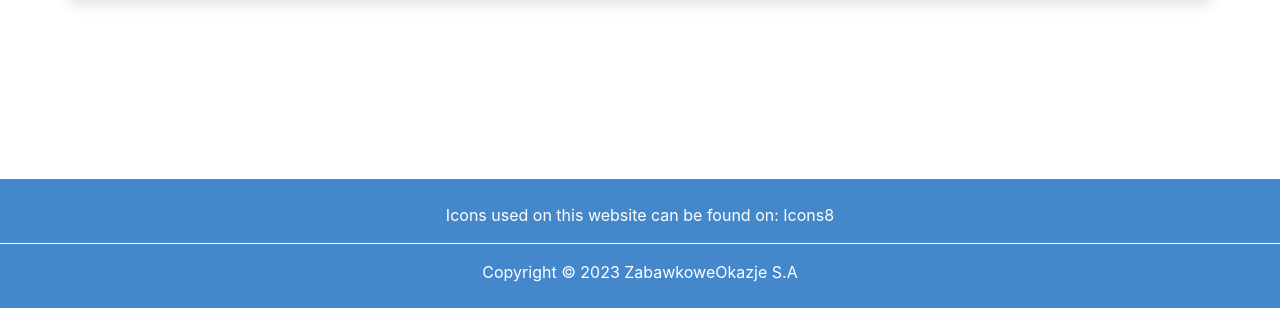
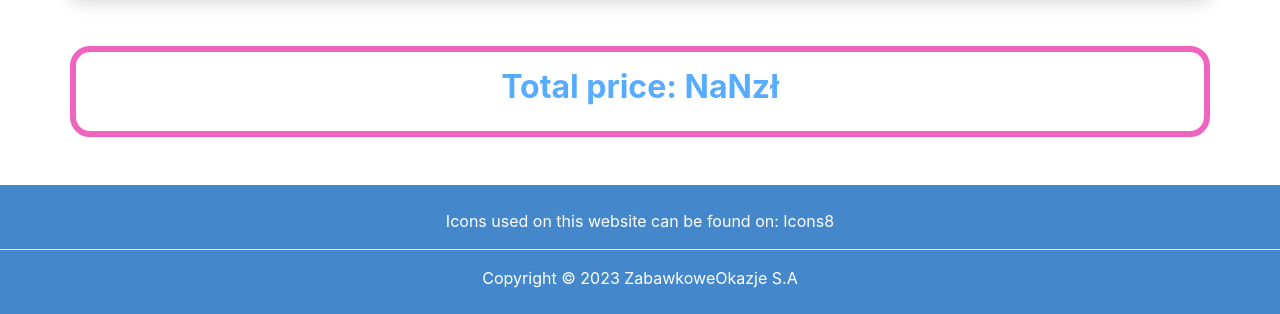
Before and after one commit to jopajak/Online-Toys-Shopping, a Flask app: template app/templates/offers_results_price.html in a window 1280 px wide. Shown: the part 492-806 px from the top of the page. Run offline with Flask 2, Linux system fonts and the light colour scheme; the template is opened without the code that fills it: most values are stand-ins (such as "Sample title", 1, 10 or a date in 2020); data that the repository does not hold is empty; parts of the project's set-up code (start-up, migrations or seed data) failed here and were passed over; some libraries are stand-ins or nearby versions.

Commit message:
Adding total sum of prices in templates (sorted offers)

```diff
--- a/app/static/style.css
+++ b/app/static/style.css
@@ -15,6 +15,7 @@
     margin-top:3%;
     margin-bottom: 2%;
 }
+
 .row-sort{
     display: flex;
     justify-content: center;
@@ -46,19 +47,23 @@
     margin-left: 5%;
     margin-bottom: 3%;
 }
+
 .navbar-custom {
     background-color: rgb(75, 169, 255);
     color: white;
 }
+
 .nav-title{
     text-decoration: none;
     color: white;
     font-size: 25px;
     align-items: center;
 }
+
 .site-background{
     background-color: rgba(255, 255, 255);
 }
+
 .empty-site-background{
     display: grid;
     justify-content: center;
@@ -76,8 +81,6 @@
     margin-bottom: 20px;
     color: rgb(88, 172, 255);
 }
-
-
 
 .filters{
     background-color: rgba(88, 172, 255,0.88);
@@ -131,8 +134,6 @@
     justify-content: center;
 }
 
-
-
 .product-buttons{
     display: flex;
     justify-content: flex-end;
@@ -157,12 +158,11 @@
     margin-right: auto;
     color: rgba(240, 99, 191);
     white-space:nowrap;
+}
 
-        }
 .search{
     margin-right: auto;
 }
-
 
 .btn-login {
     margin-left: auto;
@@ -171,6 +171,7 @@
     margin-bottom: 20px;
     border: rgba(88, 172, 255, 0.99) !important;
 }
+
 .btn-product {
     height: 100%;
     background-color: rgba(88, 172, 255, 0.99) !important;
@@ -185,9 +186,9 @@
 }
 
 .btn-product-pink:hover {
-            background-color: rgba(240, 99, 191,0.6)!important;
+    background-color: rgba(240, 99, 191, 0.6) !important;
     color: white;
-            border: rgba(240, 99, 191,0.6) !important;
+    border: rgba(240, 99, 191, 0.6) !important;
 }
 
 .btn-product:hover {
@@ -289,6 +290,7 @@
     font-size: 9vh;
     animation: 3s anim-lineUp ease-out ;
 }
+
 @keyframes anim-lineUp {
     0% {
         opacity: 0;
@@ -343,7 +345,6 @@
     justify-content: center;
 }
 
-
 @keyframes anim-move {
     0% {
         transform: translateX(0%);
@@ -383,7 +384,6 @@
         translateY(0);
     }
 }
-
  @keyframes rattle {
      0%{
          transform: rotate(-15deg);
@@ -391,11 +391,9 @@
      35%{
          transform: rotate(30deg);
      }
-
      70%{
          transform: rotate(-50deg);
      }
-
      100%{
          transform: rotate(-15deg);
      }
@@ -408,7 +406,6 @@
     50.1%{
         transform: translate3d(300%,-250%, 0);
     }
-
     50.2%{
         transform: translate3d(300%,300%, 0);
     }
@@ -416,8 +413,6 @@
         transform: translate3d(0,0, 0);
     }
 }
-
-
  img{
      max-width: 80%;
      max-height: 80%;
@@ -439,7 +434,6 @@
     border-radius: 2px;
     margin: 1% 1% 1% 3%;
 }
-
  hr{
      border-top: 1px solid white;
  }
@@ -466,6 +460,16 @@
     color: rgba(240, 99, 191);
 }
 
+#total{
+    margin-top: 4%;
+    margin-bottom: 5%;
+    border: 6px solid rgba(240, 99, 191);
+    border-radius: 20px;
+    display: flex;
+    align-items: center;
+    justify-content: center;
+}
+
 #content{
     margin-bottom:auto;
     margin-top: 2%;
--- a/app/templates/offers_results_price.html
+++ b/app/templates/offers_results_price.html
@@ -14,7 +14,7 @@
                             <h3><b>{{ product.get('name') }}</b> </h3>
                             <hr class="rounded-title">
                             {% if offers %}
-                            <h4><b>Full price: {{ offers[loop.index - 1][0].get('full_price')}}zł</b></h4>
+                            <h4><b>Full price:</b> <b id="price_{{loop.index}}">{{ offers[loop.index - 1][0].get('full_price')}}</b><b>zł</b></h4>
                             <h4><b>Store: {{ offers[loop.index - 1][0].get('shop_name') }}</b></h4>
                             {% endif %}
                         </div>
@@ -28,6 +28,26 @@
                 </div>
             </div>
         {% endfor %}
+        <div class="container p-3 mb-5 " id="total">
+            <h2 class="total_price"><b id="total_price">Total price: </b><b>zł</b></h2>
+        </div>
     {% endif %}
 </div>
 {%endblock%}
+
+{% block scripts %}
+<script>
+    // function that sums up all prices and shows total price at the bottom of the page
+    function sum_total() {
+        let total_price = 0;
+        var prices = document.querySelectorAll('[id^="price_"]');
+        prices.forEach(function (price) {
+            total_price = total_price + parseFloat(price.textContent);
+        });
+        document.getElementById("total_price").innerHTML += total_price.toFixed(2);;
+        console.log(total_price);
+    }
+
+    sum_total();
+</script>
+{% endblock %}
```
Also changed, not shown: app/templates/offers_results_shops.html (+21 -1 lines). Lines whose indentation alone changed are shown as unchanged.
